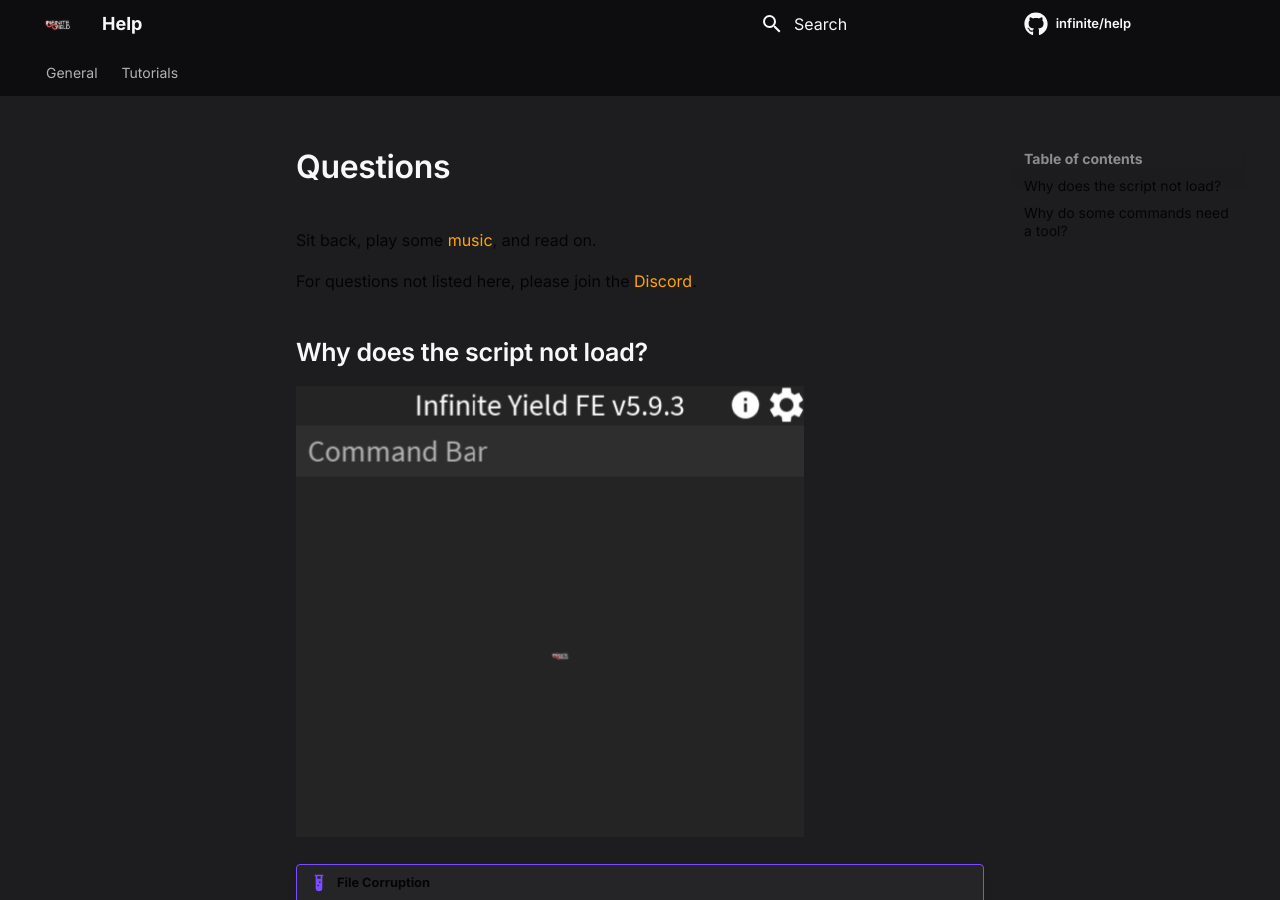
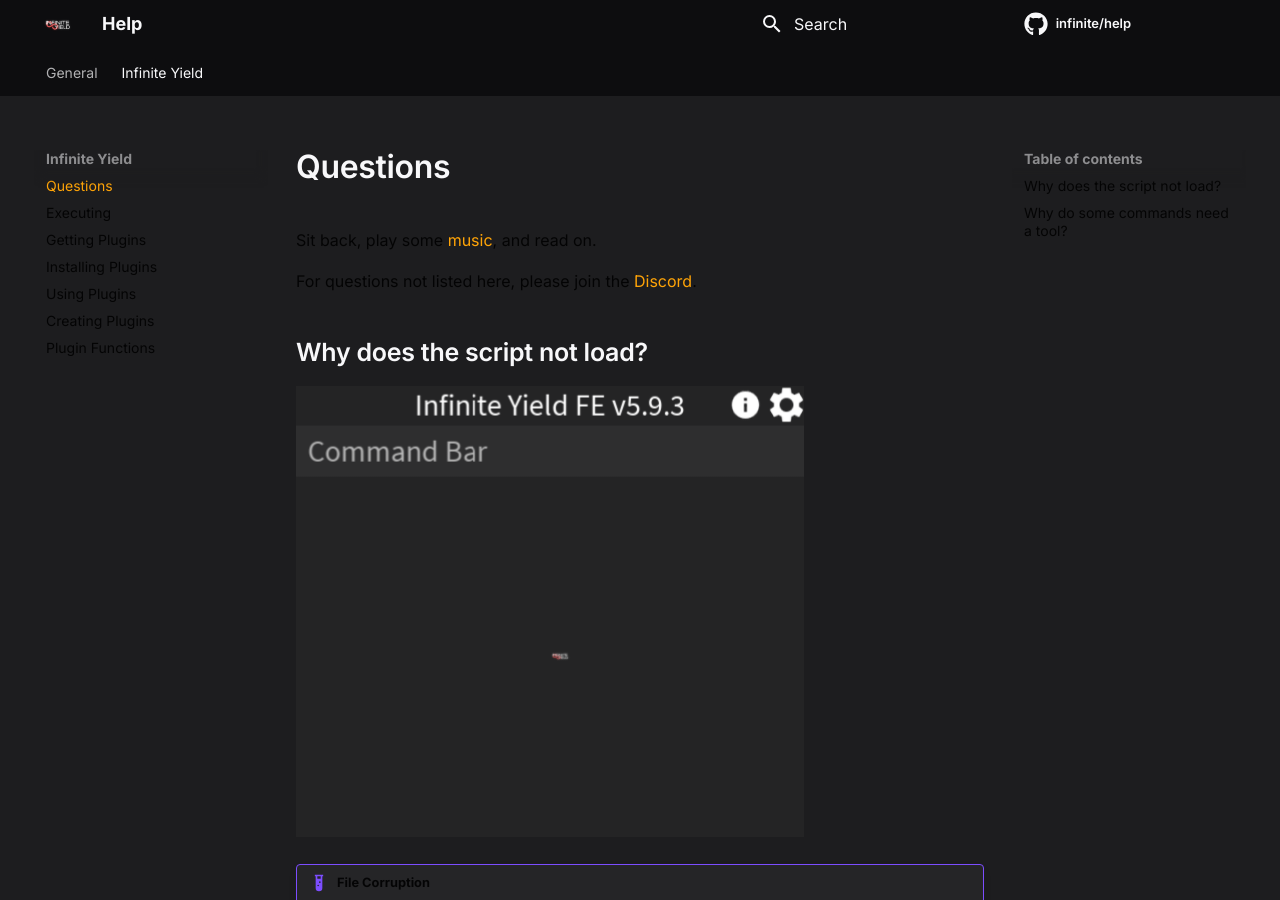
Before and after one commit to moikoros/help, an MkDocs documentation site: the page built from docs/inf/questions.md, in a window 1280 px wide and 900 px high. Built offline with MkDocs 1.6.1 and Material for MkDocs 9.7.7, drawn with Linux system fonts in a browser that asks for light colours; comment, search, counter and statistics services are not loaded.

Commit message:
Update mkdocs.yml

```diff
--- a/mkdocs.yml
+++ b/mkdocs.yml
@@ -24,15 +24,14 @@
 
 nav:
   - General: index.md
-  - Tutorials:
-    - Questions: tutorials/questions.md
-    - Infinite Yield:
-      - Executing: inf/executing.md
-      - Getting Plugins: inf/gettingplugins.md
-      - Installing Plugins: inf/installingplugins.md
-      - Using Plugins: inf/usingplugins.md
-      - Creating Plugins: inf/creatingplugins.md
-      - Plugin Functions: inf/pluginfunctions.md
+  - Infinite Yield:
+    - Questions: inf/questions.md
+    - Executing: inf/executing.md
+    - Getting Plugins: inf/gettingplugins.md
+    - Installing Plugins: inf/installingplugins.md
+    - Using Plugins: inf/usingplugins.md
+    - Creating Plugins: inf/creatingplugins.md
+    - Plugin Functions: inf/pluginfunctions.md
 
 markdown_extensions:
   - admonition
```
